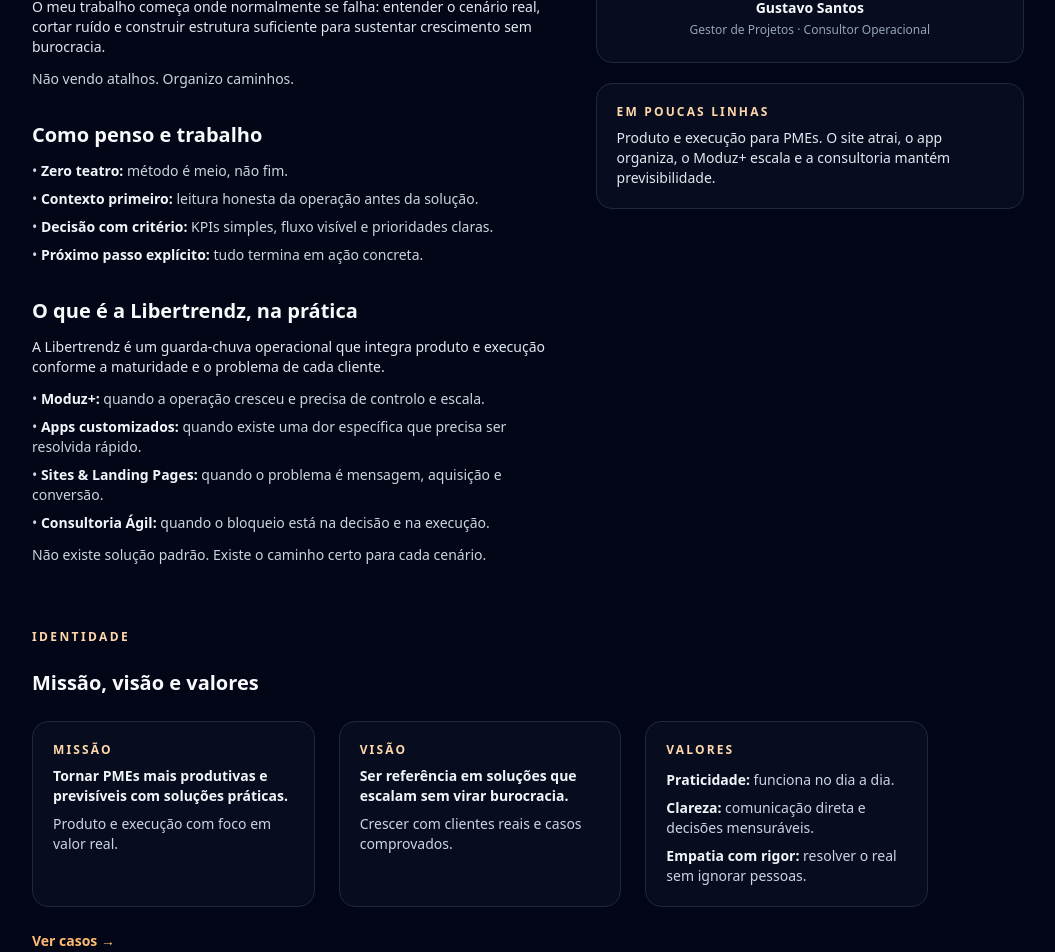
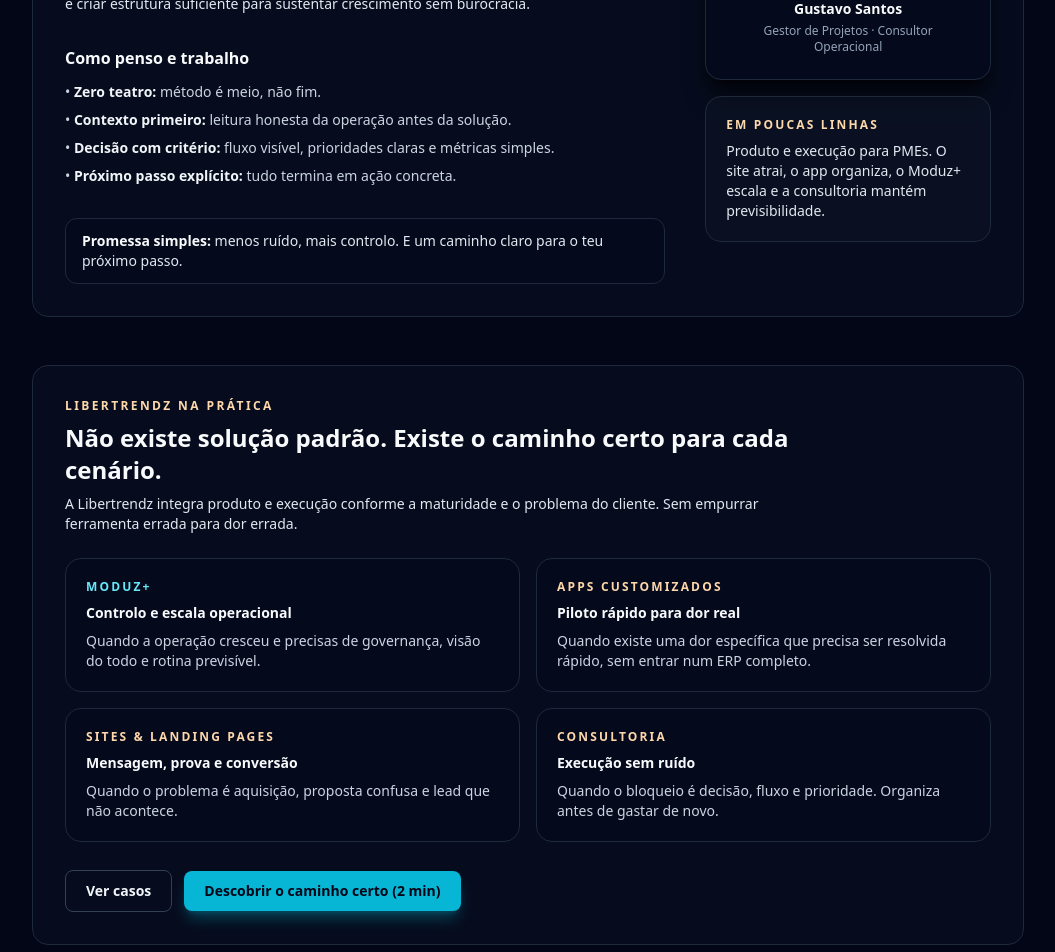
Before and after one commit to libertrendz/libertrendz-site, a Next.js app: page /sobre in a window 1280 px wide. Shown: the part 580-1532 px from the top of the page, without its empty margins (112-1167 px from the left). Built offline with nearby package versions, Linux system fonts and the light colour scheme.

Commit message:
Update page.tsx

```diff
--- a/app/sobre/page.tsx
+++ b/app/sobre/page.tsx
@@ -6,7 +6,7 @@ const FOTO_URL = "/images/GUSTAVO.png";
 export default function SobrePage() {
   return (
     <main className="min-h-[calc(100vh-5rem)] bg-slate-950 text-slate-50">
-      <section className="container-page py-12 lg:py-16 space-y-16">
+      <section className="container-page py-12 lg:py-16 space-y-12">
         {/* HERO */}
         <div className="relative max-w-3xl space-y-4">
           <div className="pointer-events-none absolute -inset-x-6 -top-8 -bottom-8 -z-10 rounded-2xl bg-gradient-to-r from-accent-500/12 via-accent-400/6 to-transparent blur-[16px]" />
@@ -23,11 +23,13 @@ export default function SobrePage() {
           </p>
         </div>
 
-        {/* GRID PRINCIPAL */}
-        <div className="grid gap-10 lg:grid-cols-[2.2fr,1.8fr] lg:items-start">
-          {/* TEXTO PRINCIPAL */}
+        {/* CARD 1 — GUSTAVO + CREDIBILIDADE */}
+        <section className="relative overflow-hidden rounded-2xl border border-slate-800 bg-slate-900/35">
+          <div className="pointer-events-none absolute inset-0 bg-gradient-to-r from-accent-500/12 via-cyan-700/8 to-transparent" />
+          <div className="relative z-10 grid gap-10 p-8 lg:grid-cols-[2.1fr,1fr] lg:items-start">
+            {/* TEXTO */}
             <div className="space-y-8 text-sm text-slate-200">
-            <section className="space-y-3">
+              <div className="space-y-3">
                 <h2 className="text-xl font-semibold text-slate-50">
                   Quem é o Gustavo Santos
                 </h2>
@@ -37,83 +39,67 @@ export default function SobrePage() {
                   real e decisões precisam de critério.
                 </p>
                 <p>
-                Atuei em ambientes exigentes como administração pública, banca,
-                indústria, retalho e operações de campo, sempre com o mesmo
-                objetivo: transformar complexidade em decisões claras e
-                executáveis.
+                  Trabalhei em ambientes exigentes, sempre com o mesmo objetivo:
+                  transformar complexidade em decisões claras e executáveis.
                 </p>
                 <p>
                   O meu trabalho começa onde normalmente se falha: entender o
-                cenário real, cortar ruído e construir estrutura suficiente para
+                  cenário real, cortar ruído e criar estrutura suficiente para
                   sustentar crescimento sem burocracia.
                 </p>
-              <p className="text-slate-300">
-                Não vendo atalhos. Organizo caminhos.
-              </p>
-            </section>
+              </div>
 
-            <section className="space-y-3">
-              <h2 className="text-xl font-semibold text-slate-50">
+              <div className="space-y-3">
+                <h3 className="text-base font-semibold text-slate-50">
                   Como penso e trabalho
-              </h2>
+                </h3>
                 <ul className="space-y-2 text-slate-300">
                   <li>
-                  • <span className="font-semibold text-slate-100">Zero teatro:</span>{" "}
+                    •{" "}
+                    <span className="font-semibold text-slate-100">
+                      Zero teatro:
+                    </span>{" "}
                     método é meio, não fim.
                   </li>
                   <li>
-                  • <span className="font-semibold text-slate-100">Contexto primeiro:</span>{" "}
+                    •{" "}
+                    <span className="font-semibold text-slate-100">
+                      Contexto primeiro:
+                    </span>{" "}
                     leitura honesta da operação antes da solução.
                   </li>
                   <li>
-                  • <span className="font-semibold text-slate-100">Decisão com critério:</span>{" "}
-                  KPIs simples, fluxo visível e prioridades claras.
+                    •{" "}
+                    <span className="font-semibold text-slate-100">
+                      Decisão com critério:
+                    </span>{" "}
+                    fluxo visível, prioridades claras e métricas simples.
                   </li>
                   <li>
-                  • <span className="font-semibold text-slate-100">Próximo passo explícito:</span>{" "}
+                    •{" "}
+                    <span className="font-semibold text-slate-100">
+                      Próximo passo explícito:
+                    </span>{" "}
                     tudo termina em ação concreta.
                   </li>
                 </ul>
-            </section>
-
-            <section className="space-y-3">
-              <h2 className="text-xl font-semibold text-slate-50">
-                O que é a Libertrendz, na prática
-              </h2>
-              <p>
-                A Libertrendz é um guarda-chuva operacional que integra produto e
-                execução conforme a maturidade e o problema de cada cliente.
-              </p>
-              <ul className="space-y-2 text-slate-300">
-                <li>
-                  • <strong className="text-slate-100">Moduz+:</strong> quando a
-                  operação cresceu e precisa de controlo e escala.
-                </li>
-                <li>
-                  • <strong className="text-slate-100">Apps customizados:</strong>{" "}
-                  quando existe uma dor específica que precisa ser resolvida
-                  rápido.
-                </li>
-                <li>
-                  • <strong className="text-slate-100">Sites & Landing Pages:</strong>{" "}
-                  quando o problema é mensagem, aquisição e conversão.
-                </li>
-                <li>
-                  • <strong className="text-slate-100">Consultoria Ágil:</strong>{" "}
-                  quando o bloqueio está na decisão e na execução.
-                </li>
-              </ul>
-              <p className="text-slate-300">
-                Não existe solução padrão. Existe o caminho certo para cada
-                cenário.
-              </p>
-            </section>
               </div>
 
-          {/* CARD LATERAL */}
-          <aside className="space-y-5">
-            <div className="rounded-2xl border border-slate-800 bg-slate-900/40 p-6 flex flex-col items-center text-center gap-4">
-              <div className="relative h-36 w-36 overflow-hidden rounded-full border border-slate-700 bg-slate-900">
+              <div className="rounded-xl border border-slate-800 bg-slate-950/30 px-4 py-3 text-slate-200">
+                <p className="text-sm">
+                  <span className="font-semibold text-slate-50">
+                    Promessa simples:
+                  </span>{" "}
+                  menos ruído, mais controlo. E um caminho claro para o teu próximo
+                  passo.
+                </p>
+              </div>
+            </div>
+
+            {/* LATERAL */}
+            <aside className="space-y-4">
+              <div className="rounded-2xl border border-slate-800 bg-slate-950/35 p-6 flex flex-col items-center text-center gap-4 shadow-xl shadow-black/60">
+                <div className="relative h-32 w-32 overflow-hidden rounded-full border border-slate-700 bg-slate-900">
                   <Image
                     src={FOTO_URL}
                     alt="Foto de Gustavo Santos"
@@ -142,9 +128,95 @@ export default function SobrePage() {
               </div>
             </aside>
           </div>
+        </section>
 
-        {/* MISSÃO · VISÃO · VALORES */}
-        <section className="space-y-6 max-w-4xl">
+        {/* CARD 2 — LIBERTRENDZ NA PRÁTICA */}
+        <section className="rounded-2xl border border-slate-800 bg-slate-900/35 p-8 space-y-6">
+          <div className="max-w-3xl space-y-2">
+            <p className="text-xs font-semibold uppercase tracking-[0.2em] text-accent-300">
+              Libertrendz na prática
+            </p>
+            <h2 className="text-2xl font-semibold text-slate-50">
+              Não existe solução padrão. Existe o caminho certo para cada cenário.
+            </h2>
+            <p className="text-sm text-slate-200">
+              A Libertrendz integra produto e execução conforme a maturidade e o
+              problema do cliente. Sem empurrar ferramenta errada para dor errada.
+            </p>
+          </div>
+
+          <div className="grid gap-4 md:grid-cols-2">
+            <div className="rounded-2xl border border-slate-800 bg-slate-950/30 p-5 text-sm text-slate-200">
+              <p className="text-xs font-semibold uppercase tracking-[0.18em] text-cyan-300">
+                Moduz+
+              </p>
+              <p className="mt-2 font-semibold text-slate-50">
+                Controlo e escala operacional
+              </p>
+              <p className="mt-2 text-slate-300">
+                Quando a operação cresceu e precisas de governança, visão do todo
+                e rotina previsível.
+              </p>
+            </div>
+
+            <div className="rounded-2xl border border-slate-800 bg-slate-950/30 p-5 text-sm text-slate-200">
+              <p className="text-xs font-semibold uppercase tracking-[0.18em] text-accent-300">
+                Apps customizados
+              </p>
+              <p className="mt-2 font-semibold text-slate-50">
+                Piloto rápido para dor real
+              </p>
+              <p className="mt-2 text-slate-300">
+                Quando existe uma dor específica que precisa ser resolvida rápido,
+                sem entrar num ERP completo.
+              </p>
+            </div>
+
+            <div className="rounded-2xl border border-slate-800 bg-slate-950/30 p-5 text-sm text-slate-200">
+              <p className="text-xs font-semibold uppercase tracking-[0.18em] text-accent-300">
+                Sites & Landing Pages
+              </p>
+              <p className="mt-2 font-semibold text-slate-50">
+                Mensagem, prova e conversão
+              </p>
+              <p className="mt-2 text-slate-300">
+                Quando o problema é aquisição, proposta confusa e lead que não
+                acontece.
+              </p>
+            </div>
+
+            <div className="rounded-2xl border border-slate-800 bg-slate-950/30 p-5 text-sm text-slate-200">
+              <p className="text-xs font-semibold uppercase tracking-[0.18em] text-accent-300">
+                Consultoria
+              </p>
+              <p className="mt-2 font-semibold text-slate-50">
+                Execução sem ruído
+              </p>
+              <p className="mt-2 text-slate-300">
+                Quando o bloqueio é decisão, fluxo e prioridade. Organiza antes de
+                gastar de novo.
+              </p>
+            </div>
+          </div>
+
+          <div className="flex flex-wrap items-center gap-3 pt-1">
+            <a
+              href="/cases"
+              className="inline-flex items-center justify-center rounded-lg border border-slate-700 px-5 py-2.5 text-sm font-semibold text-slate-100 transition hover:border-slate-500 hover:bg-slate-900/60"
+            >
+              Ver casos
+            </a>
+            <a
+              href="/diagnostico"
+              className="inline-flex items-center justify-center rounded-lg bg-cyan-500 px-5 py-2.5 text-sm font-semibold text-slate-950 shadow-lg shadow-cyan-500/30 transition hover:bg-cyan-400"
+            >
+              Descobrir o caminho certo (2 min)
+            </a>
+          </div>
+        </section>
+
+        {/* MISSÃO · VISÃO · VALORES — MANTÉM */}
+        <section id="missao-visao-valores" className="space-y-6 max-w-4xl">
           <p className="text-xs font-semibold uppercase tracking-[0.2em] text-accent-300">
             Identidade
           </p>
@@ -160,7 +232,7 @@ export default function SobrePage() {
               <p className="mt-2 text-slate-100 font-semibold">
                 Tornar PMEs mais produtivas e previsíveis com soluções práticas.
               </p>
-              <p className="mt-2 text-slate-300">
+              <p className="mt-2 text-slate-300 text-sm">
                 Produto e execução com foco em valor real.
               </p>
             </div>
@@ -172,7 +244,7 @@ export default function SobrePage() {
               <p className="mt-2 text-slate-100 font-semibold">
                 Ser referência em soluções que escalam sem virar burocracia.
               </p>
-              <p className="mt-2 text-slate-300">
+              <p className="mt-2 text-slate-300 text-sm">
                 Crescer com clientes reais e casos comprovados.
               </p>
             </div>
```
Lines whose indentation alone changed are shown as unchanged.
